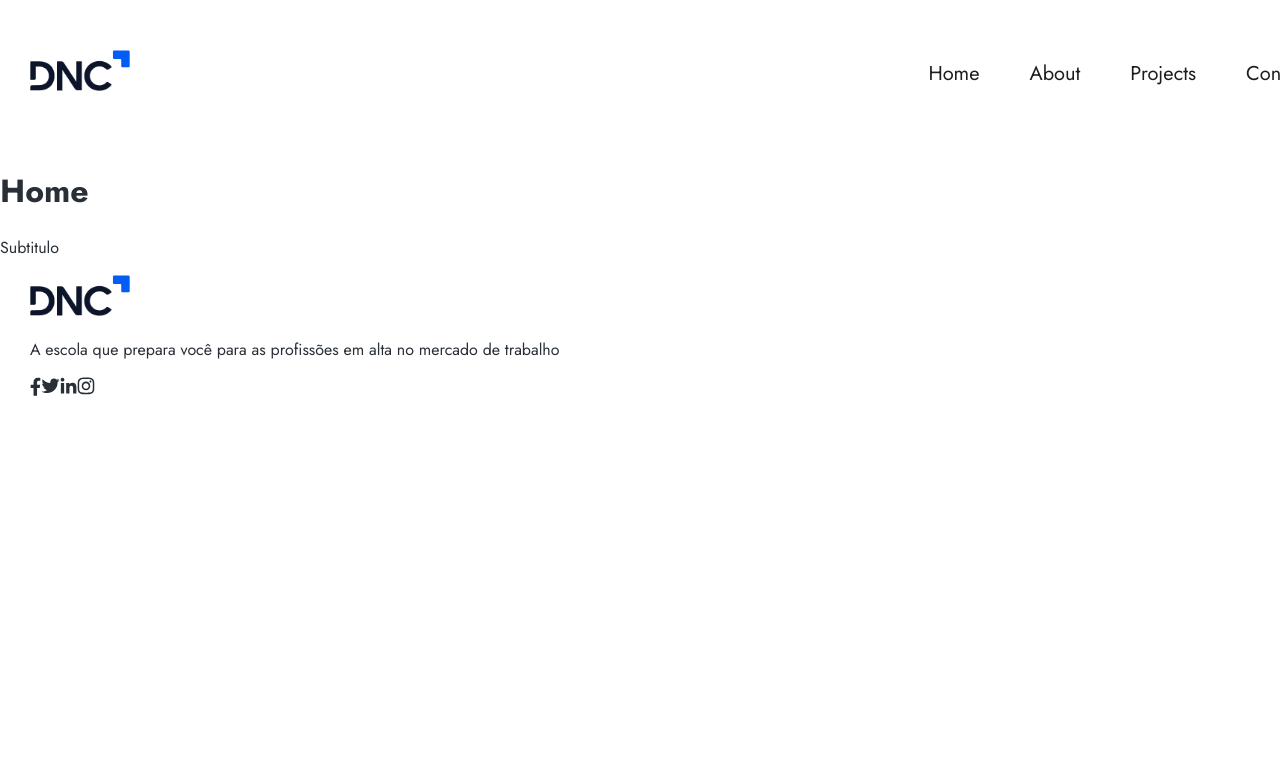
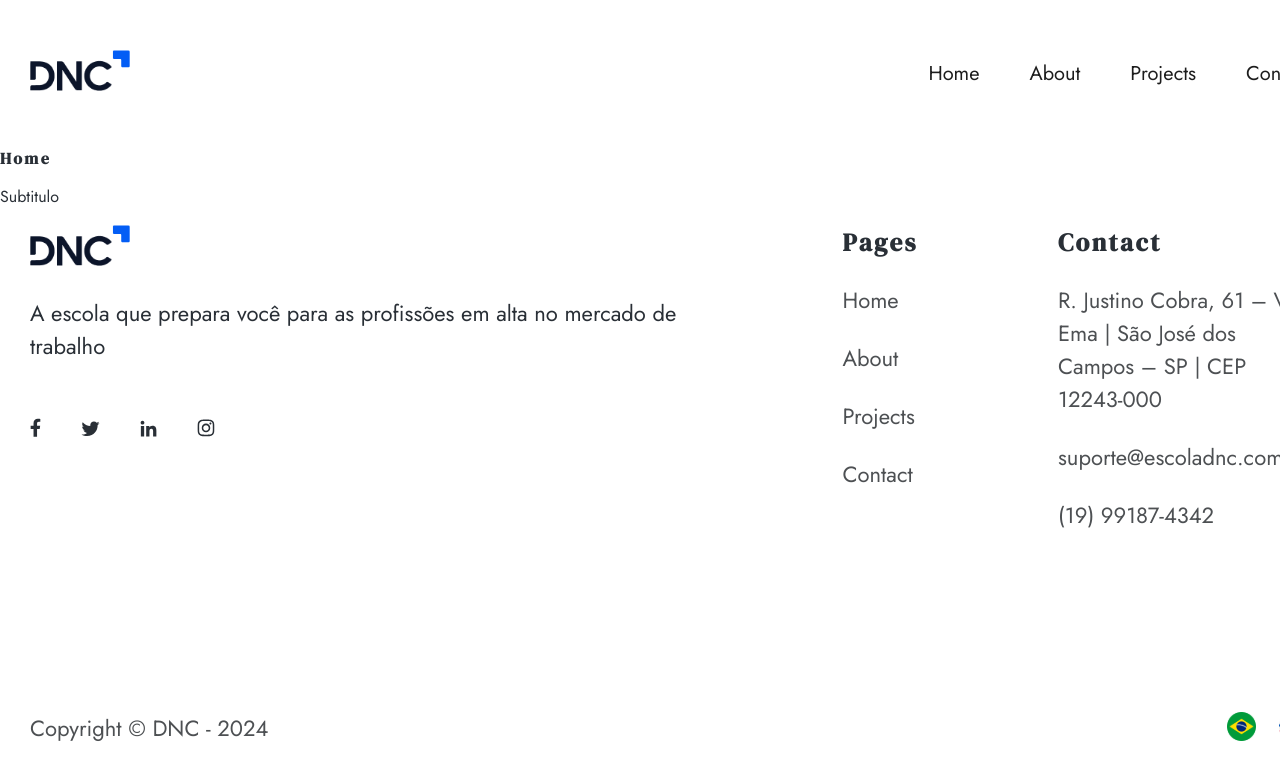
Before and after one commit to LuisDiadema/Materia-4, a React (Vite) app: page / in a window 1280 px wide. Shown: the top 780 px of the page. Built offline with nearby package versions, Linux system fonts and the light colour scheme.

Commit message:
Finalizando footer na pagina com React

```diff
--- a/src/Componentes/Footer/Footer.css
+++ b/src/Componentes/Footer/Footer.css
@@ -0,0 +1,64 @@
+.footer-loco-col {
+    max-width: 340px;
+    width: 100%;
+}
+
+.footer-col {
+    margin: 0 0 0 140px;
+    max-width: 260px;
+    width: 100%;
+}
+
+.footer-col ul {
+    margin: 0;
+    padding: 0;
+}
+
+.footer-col li {
+    margin: 0 0 25px 0;
+}
+
+footer h3, .footer-logo {
+    font-size: 25px;
+    margin: 0 0 25px 0;
+}
+
+footer a, footer p {
+    font-size: 22px;
+    margin: 0 0 25px 0;
+    line-height: 150%;
+}
+
+footer a {
+    color: #4D5053;
+    text-decoration: none;
+}
+
+footer a:hover {
+    color: #0C70F2;
+}
+
+footer .social-links a {
+    margin: 25px 40px 0 0;
+}
+
+.footer-copy{
+    margin: 155px 0 50px 0;
+}
+
+.footer-copy .langs-area {
+    column-gap: 23px;
+}
+
+@media (max-width: 768px) {
+    .footer-col {
+        margin: 0;
+        max-width: 100%;
+        width: 100%;
+    }
+
+    .footer-logo-col {
+        max-width: 100%;
+        width: 100%;
+    }
+}
--- a/src/Componentes/Footer/Footer.jsx
+++ b/src/Componentes/Footer/Footer.jsx
@@ -16,7 +16,7 @@
             <div className="container">
                 <div className="d-flex jc-space-between">
                     <div className="footer-logo-col">
-                        <img src={ Logo }/>
+                        <img src={ Logo } className="footer-logo"/>
                         <p className="gray-1-color">A escola que prepara você para as profissões em alta no mercado de trabalho</p>
                         <div className="d-flex social-links">
                             <a href="https://www.facebook.com/profile.php?id=61573785916713&locale=pt_BR" target="_blank">
@@ -33,8 +33,31 @@
                             </a>
                         </div>
                     </div>
+                    <div className="d-flex">
+                        <div className="footer-col">
+                            <h3>Pages</h3>
+                            <ul>
+                                <li><Link to="/">Home</Link></li>
+                                <li><Link to="About">About</Link></li>
+                                <li><Link to="Projects">Projects</Link></li>
+                                <li><Link to="Contact">Contact</Link></li>
+                            </ul>
+                        </div>
+                        <div className="footer-col">
+                            <h3>Contact</h3>
+                            <p className="grey-1-color">R. Justino Cobra, 61 – Vila Ema | São José dos Campos – SP | CEP 12243-000</p>
+                            <p className="grey-1-color">suporte@escoladnc.com.br</p>
+                            <p className="grey-1-color">(19) 99187-4342</p>
+                        </div>
+                    </div>
                 </div>
-
+                <div className="d-flex jc-space-between footer-copy">
+                    <p className="grey-1-color">Copyright © DNC - 2024</p>
+                    <div className="langs-area d-flex">
+                        <img src={ iconBrasil } height="29px" />
+                        <img src={ iconUsa } height="29px" />
+                    </div>
+                </div>
             </div>
         </footer>
     )
--- a/src/main.css
+++ b/src/main.css
@@ -43,7 +43,24 @@
   color: #4D5053;
 }
 
-/* GRID */
+/* --Typography-- */
+h1, h2, h3, h4, h5, h6{
+  font-family: "DM Serif Display", serif;
+  font-size: inherit;
+  padding: 0;
+  margin: 0;
+  letter-spacing: 2.5px;
+}
+
+p {
+  line-height: 150%;
+}
+
+.txt-center {
+  text-align: center;
+}
+
+/* --Grid-- */
 
 .container {
   margin: 0 auto;
```
